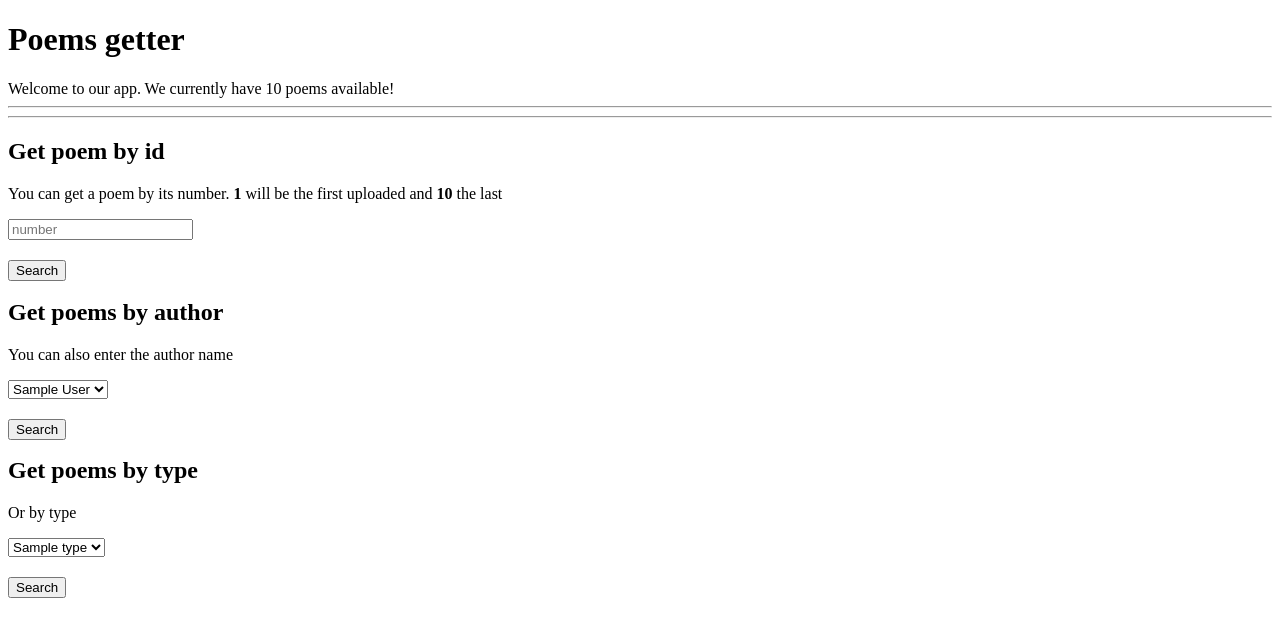
After one commit to masouto94/my_little_programs, a Flask app: template poetry_api/server/templates/index.html.jinja in a window 1280 px wide. The commit adds this page. Shown: the top 637 px of the page. Run offline with Flask 2, Linux system fonts and the light colour scheme; the template is opened without the code that fills it: most values are stand-ins (such as "Sample title", 1, 10 or a date in 2020).

Commit message:
Finished creating Encoders; Redefined templates to allow advanced search; removed wrongly created db; new poems

```diff
--- a/poetry_api/poemParser/DatabaseConnector.py
+++ b/poetry_api/poemParser/DatabaseConnector.py
@@ -9,4 +9,4 @@ class DatabaseConnector():
     #     self.connector.execute("CREATE TABLE IF NOT EXISTS rule(id INTEGER PRIMARY KEY, name TEXT, parameters TEXT)")
     #     return
 
-db = DatabaseConnector('poems.db')
+db = DatabaseConnector('poemParser/poems.db')
--- a/poetry_api/poemParser/Poem.py
+++ b/poetry_api/poemParser/Poem.py
@@ -47,11 +47,14 @@ class Poem():
     def parsed(self):
         return self.body.text.parsed
 
+    @property
+    def type(self):
+        return self.body.name
     def read(self):
         self.body.arrange_verses()
 
     def describe(self):
-        print(f"""The poem '{self.title}' was written by {self.author}. It is a {self.body.name} and it has {len(self.body.text.verses)} verses""")
+        return f"""The poem '{self.title}' was written by {self.author}. It is a {self.type} and it has {len(self.body.text.verses)} verses"""
 
 
 
@@ -66,3 +69,8 @@ for poem in poems_list:
     except KeyError:
         print(f"Error processing '{poem['title']}'.Type {poem['type']} is not supported yet")
         continue
+
+
+
+# print(todo[0].get('poem').get('ruleset').get('rules'))
+# print(type(PoemEncoder(todo[0]).deserialize()))
--- a/poetry_api/server/app.py
+++ b/poetry_api/server/app.py
@@ -15,18 +15,36 @@ allPoems = {idx: PoemEncoder(poem).deserialize()  for idx,poem in enumerate(todo
 
 @app.route('/')
 def index():
-    return render_template('index.html')
+    unique_authors = list(set([p.author for p in allPoems.values()]))
+    unique_types = list(set([p.type for p in allPoems.values()]))
+    unique_authors.sort()
+    unique_types.sort()
+    return render_template('index.html.jinja',
+                            current=len(allPoems.values()),
+                            authors=unique_authors,
+                            types=unique_types)
 
 @app.route('/poem/',  methods=['POST'])
 def get_poem():
-    to_get = allPoems.get(int(request.form['index']))
+    to_get = allPoems.get(int(request.form['index'])-1)
     if not to_get:
-        return render_template('not_found.html')
+        return render_template('not_found.html.jinja')
     return render_template('poem.html.jinja', poem=to_get, single=True)
 
 @app.route('/poemsByAuthor/',  methods=['POST'])
 def get_poems_by_author():
-    to_get = [poem for poem in allPoems.values() if poem.author == request.form['author']]
+    selected = request.form.get('select_author')
+    to_get = [poem for poem in allPoems.values() if poem.author == selected]
+
     if not to_get:
-        return render_template('not_found.html')
-    return render_template('poem_container.html.jinja', poems=to_get, author=request.form['author'])
+        return render_template('not_found.html.jinja')
+    return render_template('poem_container.html.jinja', poems=to_get, author=selected)
+
+@app.route('/poemsByType/',  methods=['POST'])
+def get_poems_by_type():
+    selected = request.form.get('select_type')
+    to_get = [poem for poem in allPoems.values() if poem.type == selected]
+
+    if not to_get:
+        return render_template('not_found.html.jinja')
+    return render_template('poem_container.html.jinja', poems=to_get, type=selected)
--- /dev/null
+++ b/poetry_api/server/templates/index.html.jinja
@@ -0,0 +1,49 @@
+<!DOCTYPE html>
+<title>Index Page</title>
+<h1>Poems getter</h1>
+<header>Welcome to our app. We currently have {{current}} poems available!</header>
+<hr>
+<hr>
+<div>
+  <form action="/poem/" method="POST">
+    <div>
+      <h2>Get poem by id</h2>
+      <p>You can get a poem by its number. <b>1</b> will be the first uploaded and <b>{{current}}</b> the last</p>
+      <input type="text" name="index" placeholder="number">
+    </div>
+
+    <div class=" form-group">
+      <button type="submit" style="margin : 20px 20px -10px 0px">Search</button>
+    </div>
+  </form>
+
+  <form action="/poemsByAuthor/" method="POST">
+    <div>
+      <h2>Get poems by author</h2>
+      <p>You can also enter the author name</p>
+      <select name="select_author">
+        {% for author in authors %}
+        <option value="{{author}}">{{author}}</option>
+        {% endfor %}
+      </select>
+      <div class=" form-group">
+        <button type="submit" style="margin : 20px 20px -10px 0px">Search</button>
+      </div>
+    </div>
+  </form>
+
+  <form action="/poemsByType/" method="POST">
+    <div>
+      <h2>Get poems by type</h2>
+      <p>Or by type</p>
+      <select name="select_type">
+        {% for type in types %}
+        <option value="{{type}}">{{type}}</option>
+        {% endfor %}
+      </select>
+      <div class=" form-group">
+        <button type="submit" style="margin : 20px 20px -10px 0px">Search</button>
+      </div>
+    </div>
+  </form>
+</div>
--- a/poetry_api/server/templates/poem.html.jinja
+++ b/poetry_api/server/templates/poem.html.jinja
@@ -7,6 +7,10 @@
 <p>{{"<br>".join(strophe)}}</p>
 </div>
 {% endfor %}
+<hr>
+<div>
+    <p>{{poem.describe()}}</p>
+</div>
 {% if single %}
 <div>
     <a href="/">Back</a>
```
Also changed, not shown: poetry_api/poemParser/Encoders.py (+4 -3 lines), poetry_api/poemParser/to_import.py (+23 -1 lines), poetry_api/server/templates/index.html (deleted, +0 -25 lines), poetry_api/poems.db (deleted), poetry_api/server/templates/not_found.html.jinja (renamed from poetry_api/server/templates/not_found.html).
